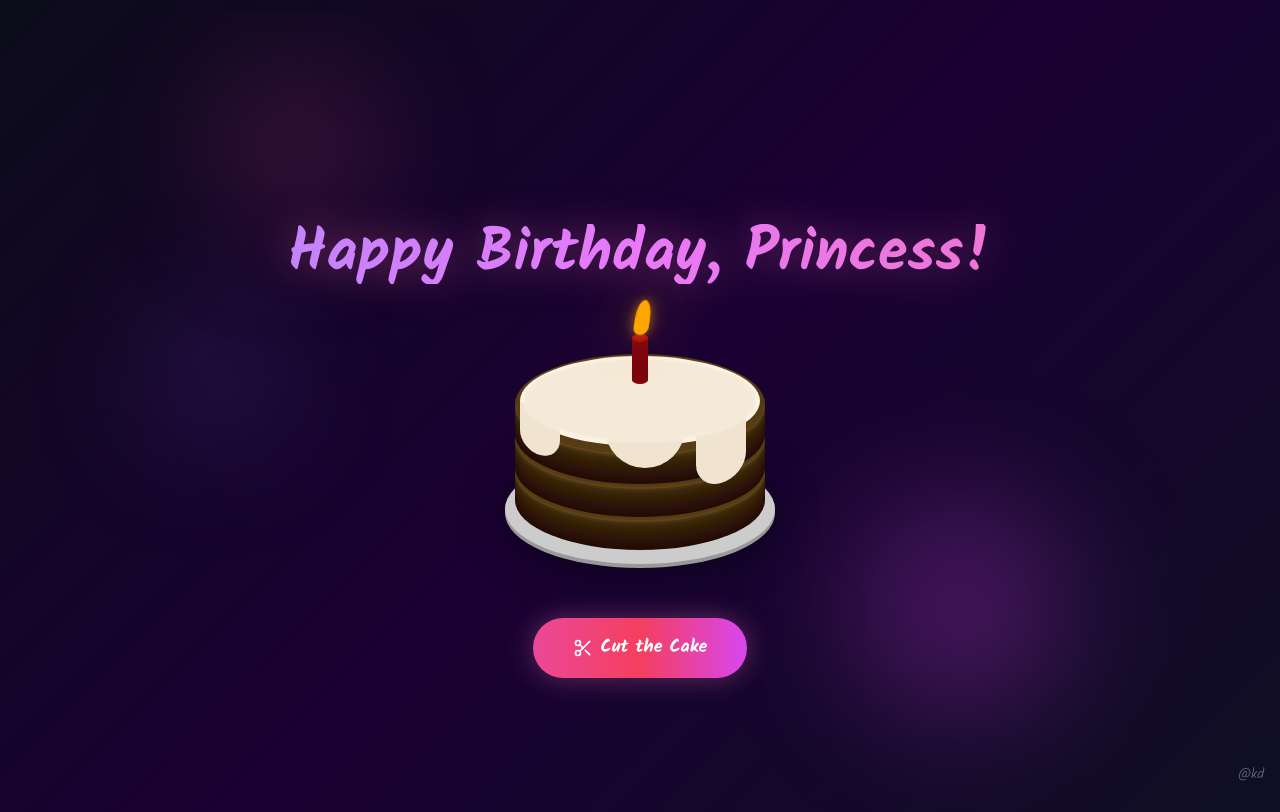
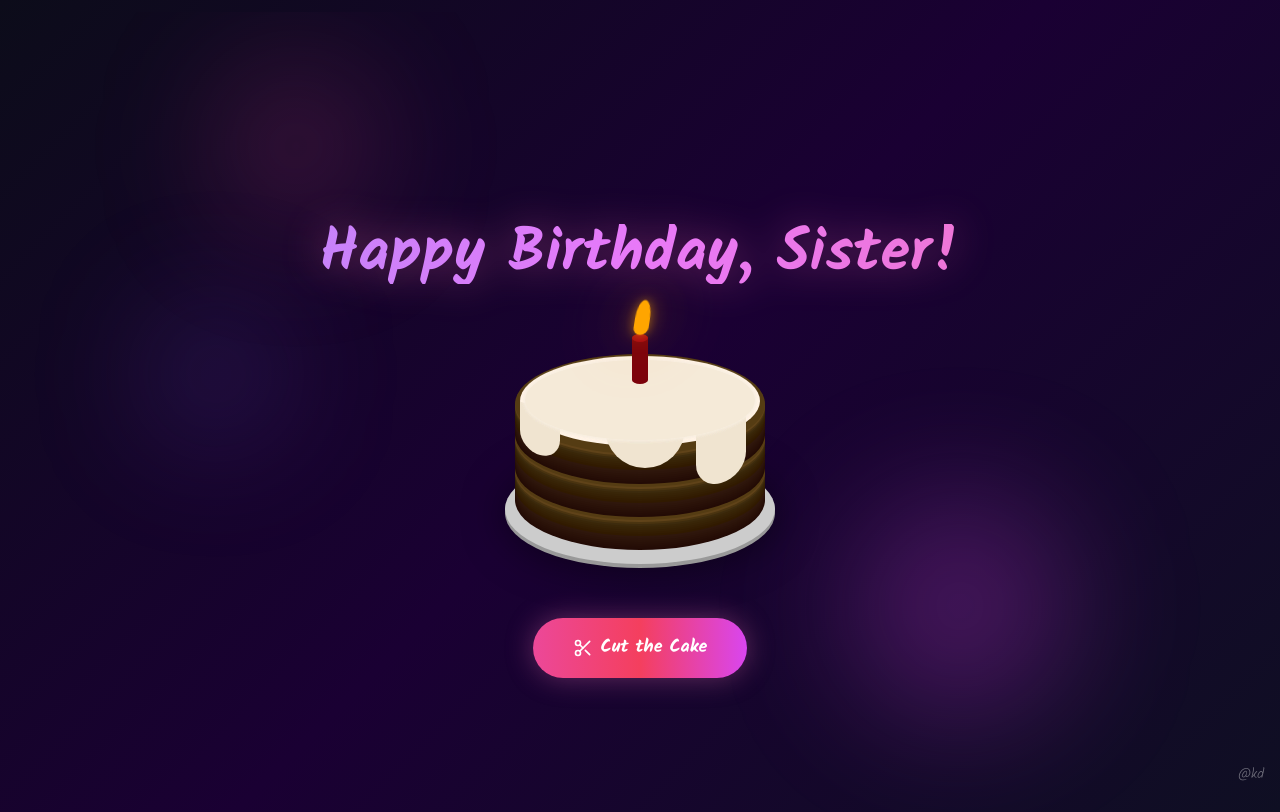
Before and after one commit to aamandsahu2-code/BIRTHDAY-, a Next.js app: page / in a window 1280 px wide. Both pictures are taken after a click on the button "Light the Candle". Built offline with nearby package versions, Linux system fonts and the light colour scheme.

Commit message:
Update IntroScreen.jsx

```diff
--- a/components/screens/IntroScreen.jsx
+++ b/components/screens/IntroScreen.jsx
@@ -107,7 +107,7 @@ export default function CakeScreen({ onNext }) {
           animate={{ opacity: 1, scale: 1 }}
           transition={{ duration: 1, ease: "easeOut", delay: 0.3 }}
         >
-          Happy Birthday, Princess!
+          Happy Birthday, Sister!
         </motion.div>
       )}
 
```
